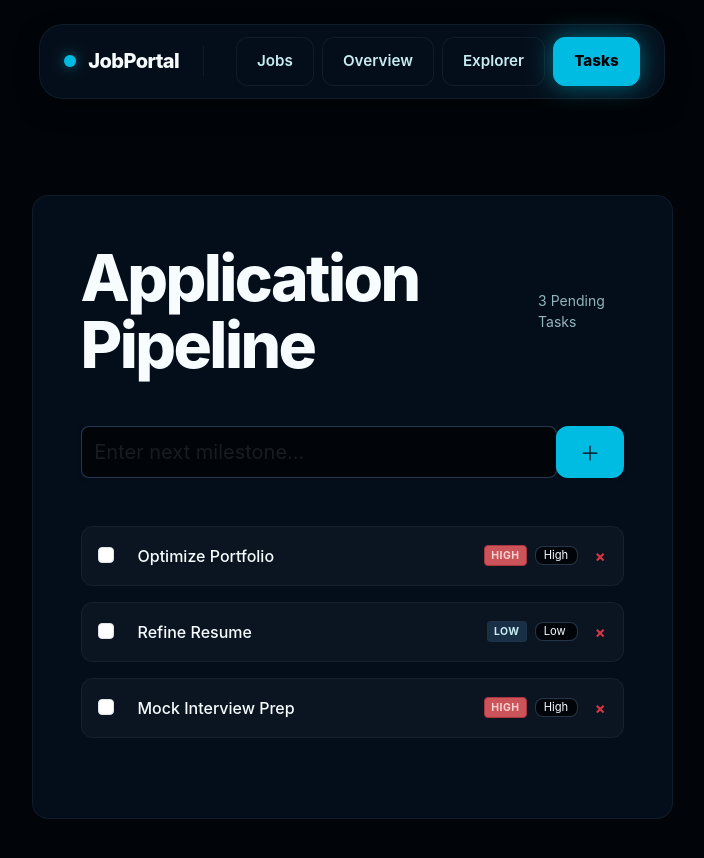
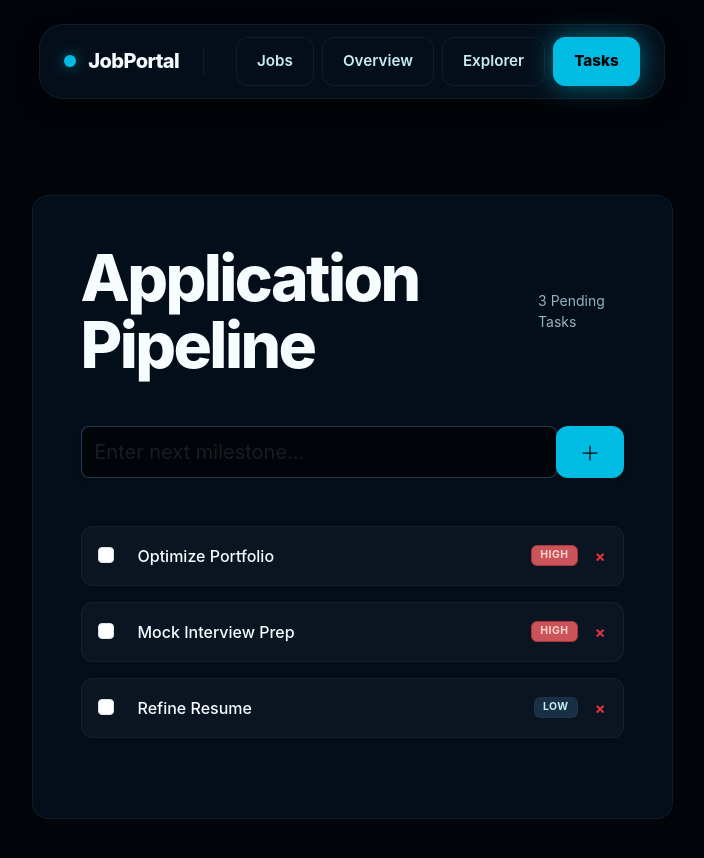
Before and after one commit to khaimonh/COS30043, a Vue app in the folder assignment2/: page /todo in a window 1280 px wide. Shown: the top 858 px of the page, without its empty margins (288-992 px from the left). Built offline with nearby package versions, Linux system fonts and the light colour scheme.

Commit message:
sort high priority tasks first

```diff
--- a/assignment2/src/components/ToDoList.vue
+++ b/assignment2/src/components/ToDoList.vue
@@ -6,7 +6,7 @@
           <div class="d-flex justify-content-between align-items-center mb-5">
             <h2 class="display-text mb-0">Application Pipeline</h2>
             <div class="text-dim small">
-              {{ tasks.filter(t => !t.done).length }} Pending Tasks
+              {{ pendingCount }} Pending Tasks
             </div>
           </div>
 
@@ -26,13 +26,13 @@
           </div>
 
           <ul class="todo-list p-0 list-unstyled">
-            <li v-for="(task, index) in tasks" :key="index" class="todo-item d-flex align-items-center p-3 mb-3">
+            <li v-for="(task, index) in sortedTasks" :key="task.id" class="todo-item d-flex align-items-center p-3 mb-3">
               <div class="form-check">
                 <input
                   class="form-check-input"
                   type="checkbox"
                   v-model="task.done"
-                  :id="'task-' + index"
+                  :id="'task-' + task.id"
                 />
               </div>
               <div class="flex-grow-1 ms-3 d-flex align-items-center justify-content-between">
@@ -41,20 +41,16 @@
                 </span>
 
                 <div class="d-flex align-items-center gap-2">
-                  <div class="priority-badge" :class="task.priority.toLowerCase()">
-                    {{ task.priority }}
-                  </div>
-                  <select
-                    v-model="task.priority"
-                    class="form-select form-select-sm py-0 px-2 text-main"
-                    style="width: auto; font-size: 0.7rem; background: transparent; border-color: var(--border-subtle);"
+                  <button
+                    @click="togglePriority(task)"
+                    class="priority-toggle-btn"
+                    :class="task.priority.toLowerCase()"
                   >
-                    <option value="Low">Low</option>
-                    <option value="High">High</option>
-                  </select>
+                    <span class="priority-label">{{ task.priority }}</span>
+                  </button>
                 </div>
               </div>
-              <button @click="removeTask(index)" class="btn btn-link text-danger p-0 ms-3 text-decoration-none fw-bold" title="Delete Task">×</button>
+              <button @click="removeTask(task.id)" class="btn btn-link text-danger p-0 ms-3 text-decoration-none fw-bold" title="Delete Task">×</button>
             </li>
           </ul>
 
@@ -69,18 +65,35 @@
 </template>
 
 <script setup>
-import { ref } from 'vue';
+import { ref, computed } from 'vue';
 
 const newItem = ref('');
 const tasks = ref([
-  { text: 'Optimize Portfolio', done: false, priority: 'High' },
-  { text: 'Refine Resume', done: false, priority: 'Low' },
-  { text: 'Mock Interview Prep', done: false, priority: 'High' },
+  { id: 1, text: 'Optimize Portfolio', done: false, priority: 'High' },
+  { id: 2, text: 'Refine Resume', done: false, priority: 'Low' },
+  { id: 3, text: 'Mock Interview Prep', done: false, priority: 'High' },
 ]);
+
+const pendingCount = computed(() => tasks.value.filter(t => !t.done).length);
+
+const sortedTasks = computed(() => {
+  return [...tasks.value].sort((a, b) => {
+    // 1. Completed tasks go to the bottom
+    if (a.done !== b.done) return a.done ? 1 : -1;
+
+    // 2. High priority tasks go to the top
+    if (a.priority !== b.priority) {
+      return a.priority === 'High' ? -1 : 1;
+    }
+
+    return 0;
+  });
+});
 
 const addItem = () => {
   if (newItem.value.trim()) {
     tasks.value.push({
+      id: Date.now(),
       text: newItem.value,
       done: false,
       priority: 'Low'
@@ -89,8 +102,12 @@ const addItem = () => {
   }
 };
 
-const removeTask = (index) => {
-  tasks.value.splice(index, 1);
+const removeTask = (id) => {
+  tasks.value = tasks.value.filter(t => t.id !== id);
+};
+
+const togglePriority = (task) => {
+  task.priority = task.priority === 'High' ? 'Low' : 'High';
 };
 </script>
 
@@ -114,29 +131,43 @@ const removeTask = (index) => {
   opacity: 0.5;
 }
 
-.priority-badge {
+.priority-toggle-btn {
+  display: flex;
+  align-items: center;
+  gap: 6px;
   font-size: 0.65rem;
   font-weight: 700;
   text-transform: uppercase;
-  padding: 2px 6px;
-  border-radius: 4px;
+  padding: 4px 8px;
+  border-radius: 6px;
   letter-spacing: 0.05em;
+  cursor: pointer;
   transition: all 0.2s ease;
+  border: 1px solid transparent;
+  outline: none;
 }
 
-.priority-badge.high {
-  background: oklch(0.6 0.15 20); /* Soft Red */
+.priority-toggle-btn.high {
+  background: oklch(0.6 0.15 20);
   color: oklch(0.9 0.05 20);
-  border: 1px solid oklch(0.5 0.15 20);
+  border-color: oklch(0.5 0.15 20);
 }
 
-.priority-badge.low {
-  background: oklch(0.3 0.05 250); /* Deep Slate */
+.priority-toggle-btn.low {
+  background: oklch(0.3 0.05 250);
   color: var(--text-muted);
-  border: 1px solid var(--border-subtle);
+  border-color: var(--border-subtle);
 }
 
-/* Custom scrollbar for long lists */
+.priority-toggle-btn:hover {
+  filter: brightness(1.2);
+  transform: scale(1.05);
+}
+
+.priority-label {
+  line-height: 1;
+}
+
 .todo-list {
   max-height: 60vh;
   overflow-y: auto;
```
